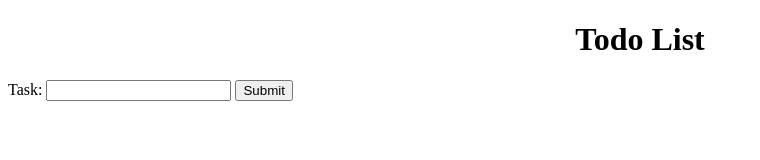
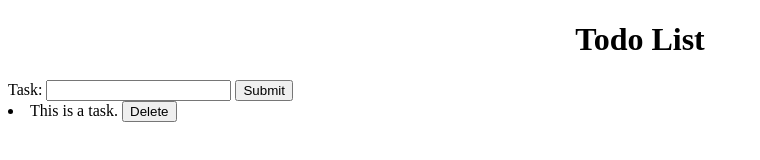
Before and after one commit to Art-Luzrab/To-Do, a plain HTML site: page index.html in a window 1280 px wide. Shown: the whole page, without its empty margins (0-760 px from the left). Drawn offline with Linux system fonts and the light colour scheme.

Commit message:
add html in js

```diff
--- a/index.html
+++ b/index.html
@@ -18,11 +18,11 @@
       </form>
 
       <div class="listContainer">
-        <!-- <ul> -->
+        <ul>
           <!-- this will contain js to populate list -->
 
-          <!-- <li>This is a task. <button>Delete</button></li>
-        </ul> -->
+         <!-- <li>This is a task. <button>Delete</button></li> -->
+       </ul>
       </div>
     </div>
   </body>
--- a/script.js
+++ b/script.js
@@ -11,3 +11,6 @@ const displayInput = formData.addEventListener("submit", function (e) {
 });
 
 //rendering html
+let html = "<li>This is a task. <button>Delete</button></li>";
+
+listData.insertAdjacentHTML("afterbegin", html);
```
